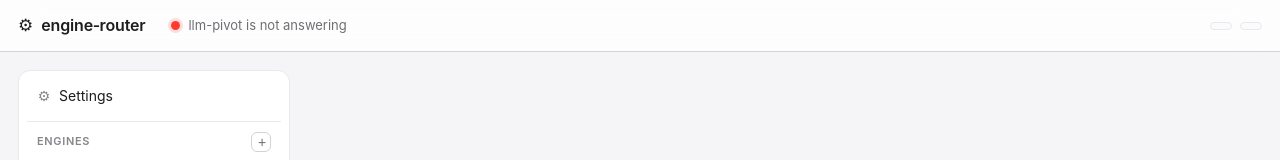
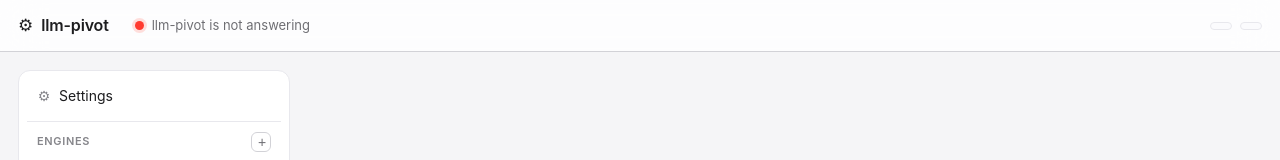
Before and after one commit to vnmakarov/llm-pivot, a plain HTML site: page web/index.html in a window 1280 px wide. Shown: the top 160 px of the page. Drawn offline with Linux system fonts and the light colour scheme; no server answers.

Commit message:
Fix name of router on the monitor page.

```diff
--- a/web/index.html
+++ b/web/index.html
@@ -12,7 +12,7 @@
 <header id="topbar">
   <div class="brand">
     <span class="logo">⚙</span>
-    <span class="title">engine&#8209;router</span>
+    <span class="title">llm-pivot</span>
     <span class="version" id="version"></span>
   </div>
   <div class="topstatus">
```
